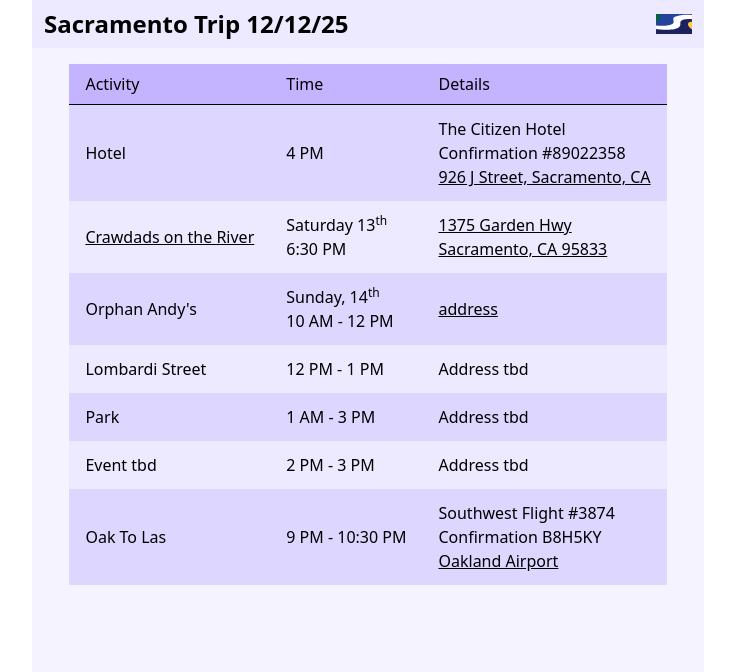
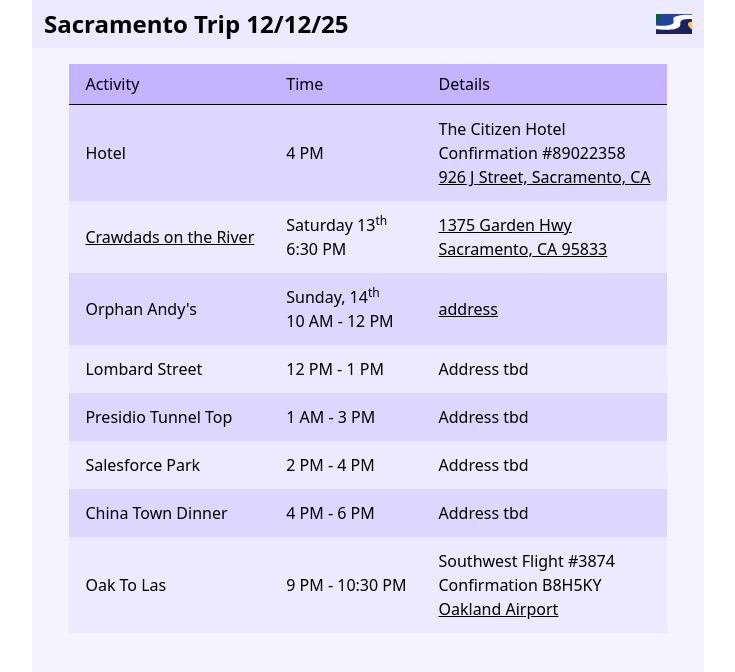
Before and after one commit to carltonj2000/vite-sacramento, a React (Vite) app: page / in a window 1280 px wide. Shown: the top 672 px of the page, without its empty margins (272-1007 px from the left). Built offline with nearby package versions, Linux system fonts and the light colour scheme.

Commit message:
add sf destiantions

```diff
--- a/src/App.tsx
+++ b/src/App.tsx
@@ -74,18 +74,23 @@
             </td>
           </tr>
           <tr className="odd:bg-violet-200 even:bg-violet-100">
-            <td className="px-4 py-3">Lombardi Street</td>
+            <td className="px-4 py-3">Lombard Street</td>
             <td className="px-4 py-3">12 PM - 1 PM</td>
             <td className="px-4 py-3">Address tbd</td>
           </tr>
           <tr className="odd:bg-violet-200 even:bg-violet-100">
-            <td className="px-4 py-3">Park</td>
+            <td className="px-4 py-3">Presidio Tunnel Top</td>
             <td className="px-4 py-3">1 AM - 3 PM</td>
             <td className="px-4 py-3">Address tbd</td>
           </tr>
           <tr className="odd:bg-violet-200 even:bg-violet-100">
-            <td className="px-4 py-3">Event tbd</td>
-            <td className="px-4 py-3">2 PM - 3 PM</td>
+            <td className="px-4 py-3">Salesforce Park</td>
+            <td className="px-4 py-3">2 PM - 4 PM</td>
+            <td className="px-4 py-3">Address tbd</td>
+          </tr>
+          <tr className="odd:bg-violet-200 even:bg-violet-100">
+            <td className="px-4 py-3">China Town Dinner</td>
+            <td className="px-4 py-3">4 PM - 6 PM</td>
             <td className="px-4 py-3">Address tbd</td>
           </tr>
           <tr className="odd:bg-violet-200 even:bg-violet-100">
```
